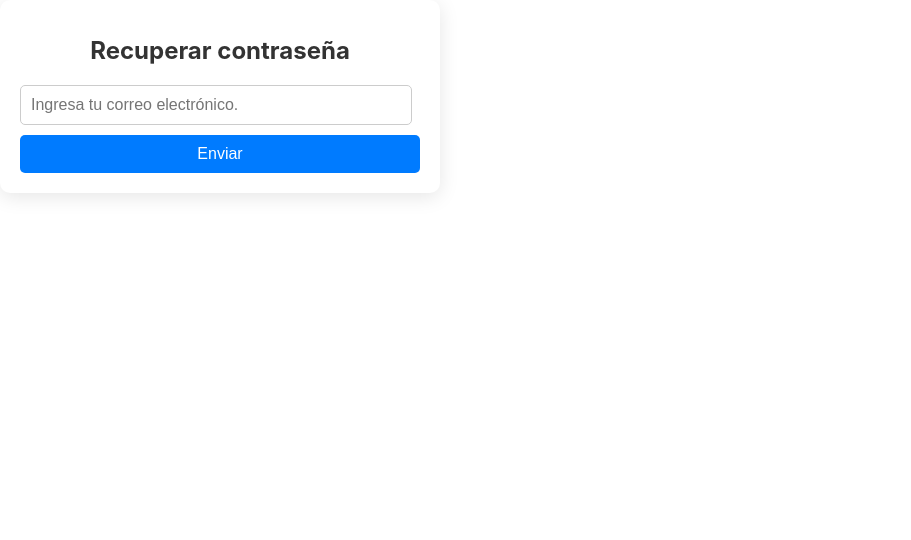
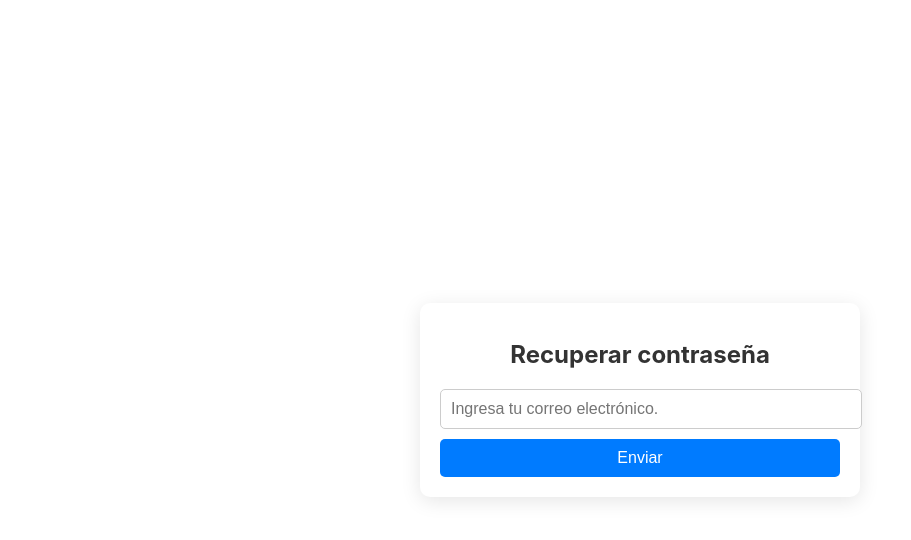
Before and after one commit to JhonnyGod/Drive-Now-Frontend, a React (Create React App) app in the folder drive-now/: page /recover in a window 1280 px wide. Shown: the top 540 px of the page, without its empty margins (0-911 px from the left). Built offline with nearby package versions, Linux system fonts and the light colour scheme; a web font is replaced by a local one.

Commit message:
Error coregido login

```diff
--- a/drive-now/src/pages/PasswordForgot/recover.css
+++ b/drive-now/src/pages/PasswordForgot/recover.css
@@ -1,3 +1,10 @@
+.Container{
+    display: flex;
+    align-items: center;
+    justify-content: center;
+    height: 100vh;
+}
+
 .Recover {
     display: flex;
     flex-direction: column;
@@ -9,6 +16,8 @@
     border-radius: 10px;
     box-shadow: 0 4px 20px rgba(0, 0, 0, 0.1);
     background-color: #ffffff;
+    columns: 3;
+
 }
 
 
@@ -25,7 +34,7 @@
 
 
 .Recover input[type="email"] {
-    width: 92.5%;
+    width: 100%;
     padding: 10px;
     border: 1px solid #ccc;
     border-radius: 5px;
@@ -54,12 +63,11 @@
     transition: background-color 0.3s;
 }
 
-/* Hover effect for button */
 .Recover button:hover {
     background-color: #0056b3;
 }
 
-/* Responsive adjustments */
+
 @media (max-width: 600px) {
     .Recover {
         width: 95%;
--- a/drive-now/src/pages/PasswordForgot/recover.jsx
+++ b/drive-now/src/pages/PasswordForgot/recover.jsx
@@ -1,9 +1,14 @@
 import { useState } from 'react';
 import axios from 'axios';
 import './recover.css';
+import { Alert } from '../../components/alert';
 
 const Recover = () => {
     const [email, setEmail] = useState('');
+    const [alertMessage, setAlertMessage] = useState('');
+    const [showAlert, setShowAlert] = useState(false);
+    const [alertClass, setAlertClass] = useState('');
+    const [alertStatus, setAlertStatus] = useState('error'); // Valor inicial
 
     //TODO: Le falta, pero en teoría ya debe estar enviando los correos de recuperación, queda pendiente la construcción de
     //* la página donde se escribe el codigo y cambiar la contraseña, pero me duele resto la cabeza, pitos
@@ -24,6 +29,9 @@ const Recover = () => {
 
             if (info.status === 200) {
                 console.log(info);
+                setAlertMessage(data.message);
+                setAlertStatus('success');
+                setShowAlert(true);
             }
 
             console.log(info);
@@ -41,6 +49,7 @@ const Recover = () => {
     };
 
     return (
+        <div className='Container'>
             <div className="Recover">
                 <h1>Recuperar contraseña</h1>
                 <form onSubmit={recoverPasswordFunction}>
@@ -55,6 +64,13 @@ const Recover = () => {
                     <button type="submit">Enviar</button>
                 </form>
             </div>
+            {showAlert && (
+                <div className={`alert ${alertClass}`}>
+                    <p>{alertMessage}</p>
+                </div>
+            )}
+        </div>
+
     );
 };
 
```
Also changed, not shown: drive-now/src/components/alert.css (line endings or trailing spaces), drive-now/src/pages/Login/login.jsx (indentation only). Lines whose indentation alone changed are shown as unchanged.
